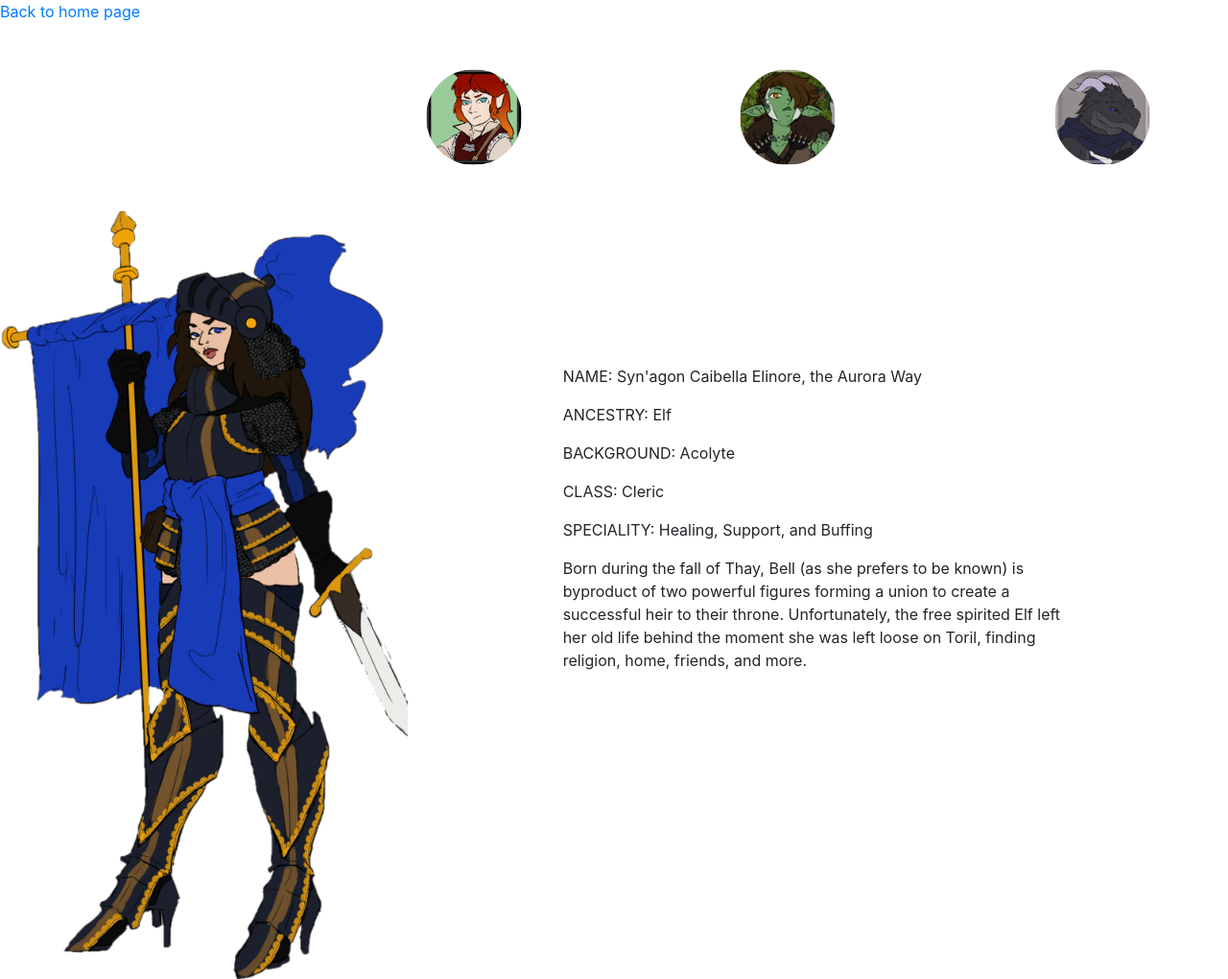
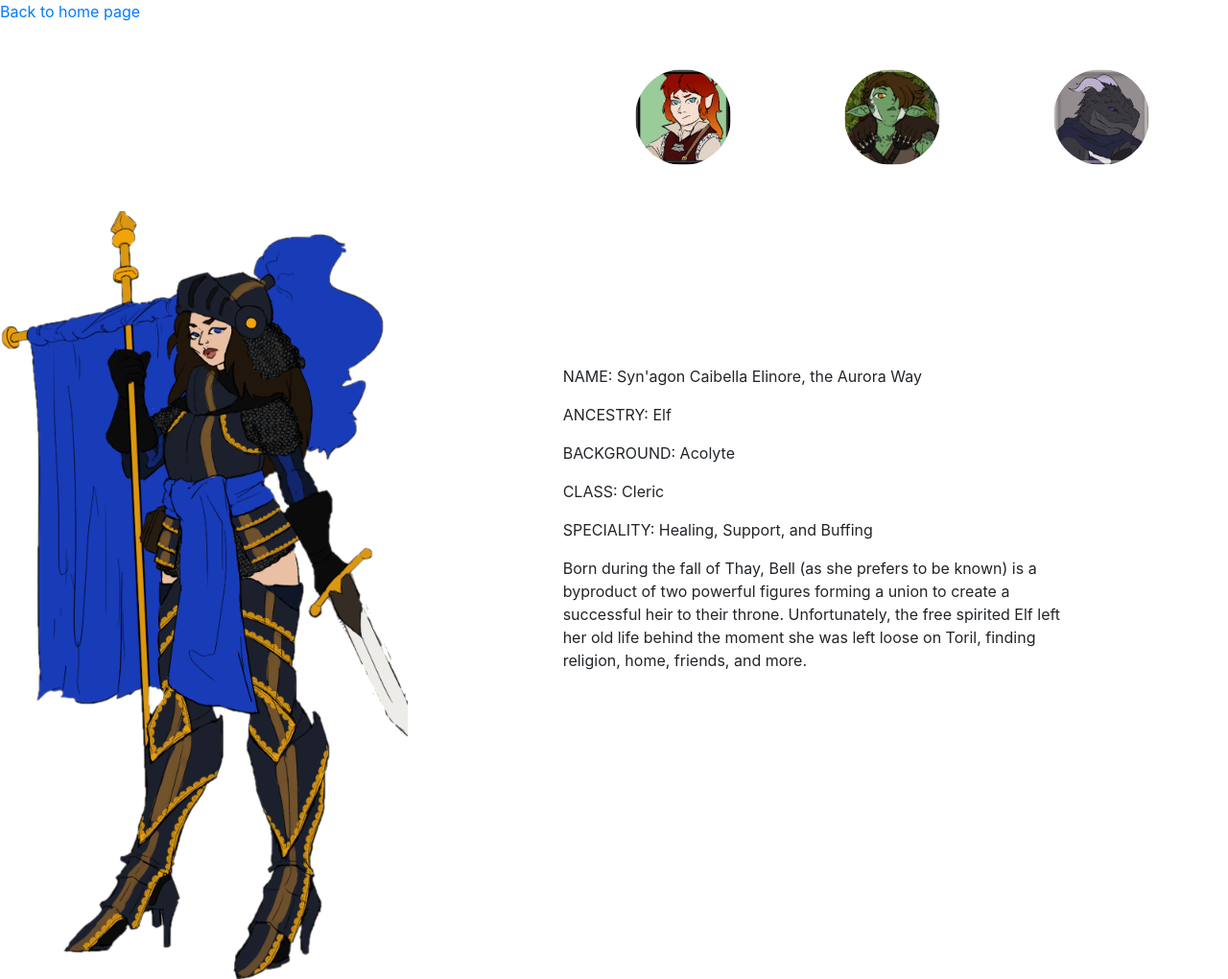
Before and after one commit to cosmicCode42/Armings-Fellowship-MP1, a plain HTML site: page bell.html in a window 1280 px wide. Shown: the whole page at 96% size. Drawn offline with nearby package versions, Linux system fonts and the light colour scheme.

Commit message:
edited Bell's summary; adjusted character icon nav spacing

```diff
--- a/bell.html
+++ b/bell.html
@@ -20,7 +20,7 @@
             </div>
         </div>
         <div class="row charnav">
-            <div class="col-md-3 charnav-icon" id="syn-icon">
+            <div class="col-md-5 charnav-icon" id="syn-icon">
                 <div class="media">
                     <div class="d-none">
                         <img src="assets/images/blank.png" class="rounded-circle mr-3"
@@ -28,7 +28,7 @@
                     </div>
                 </div>
             </div>
-            <div class="col-4 col-md-3 charnav-icon" id="corlan-icon">
+            <div class="col-4 col-md-2 charnav-icon" id="corlan-icon">
                 <div class="media">
                     <div class="d-block">
                         <a href="corlan.html"><img src="assets/images/CorlanBust.png" class="rounded-circle mr-3"
@@ -36,7 +36,7 @@
                     </div>
                 </div>
             </div>
-            <div class="col-4 col-md-3 charnav-icon" id="sun-icon">
+            <div class="col-4 col-md-2 charnav-icon" id="sun-icon">
                 <div class="media">
                     <div class="d-block">
                         <a href="sun.html"><img src="assets/images/SunBust.png" class="rounded-circle mr-3" height="100"
@@ -44,7 +44,7 @@
                     </div>
                 </div>
             </div>
-            <div class="col-4 col-md-3 charnav-icon" id="bao-icon">
+            <div class="col-4 col-md-2 charnav-icon" id="bao-icon">
                 <div class="media">
                     <div class="d-block">
                         <a href="subao.html"><img src="assets/images/SubaoBust.png" class="rounded-circle mr-3"
@@ -63,7 +63,7 @@
                 <p>BACKGROUND: Acolyte</p>
                 <p>CLASS: Cleric</p>
                 <p>SPECIALITY: Healing, Support, and Buffing</p>
-                <p>Born during the fall of Thay, Bell (as she prefers to be known) is byproduct of two powerful figures forming a union to create a successful heir to their throne. Unfortunately, the free spirited Elf left her old life behind the moment she was left loose on Toril, finding religion, home, friends, and more.</p>
+                <p>Born during the fall of Thay, Bell (as she prefers to be known) is a byproduct of two powerful figures forming a union to create a successful heir to their throne. Unfortunately, the free spirited Elf left her old life behind the moment she was left loose on Toril, finding religion, home, friends, and more.</p>
             </div>
         </div>
     </section>
```
